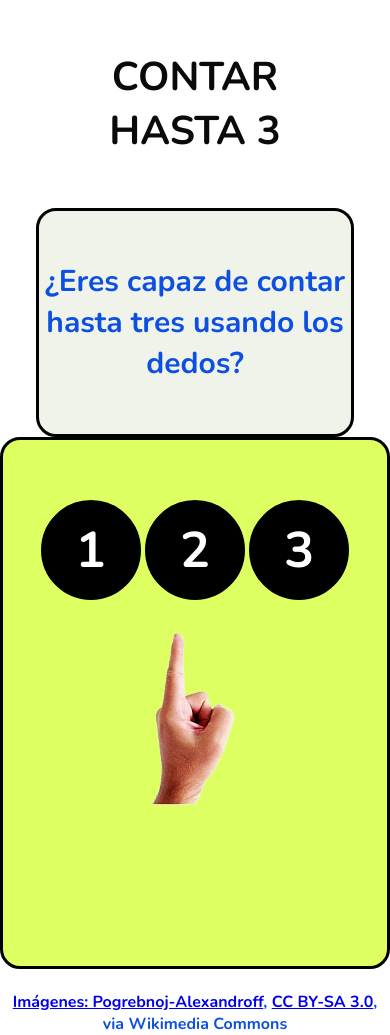
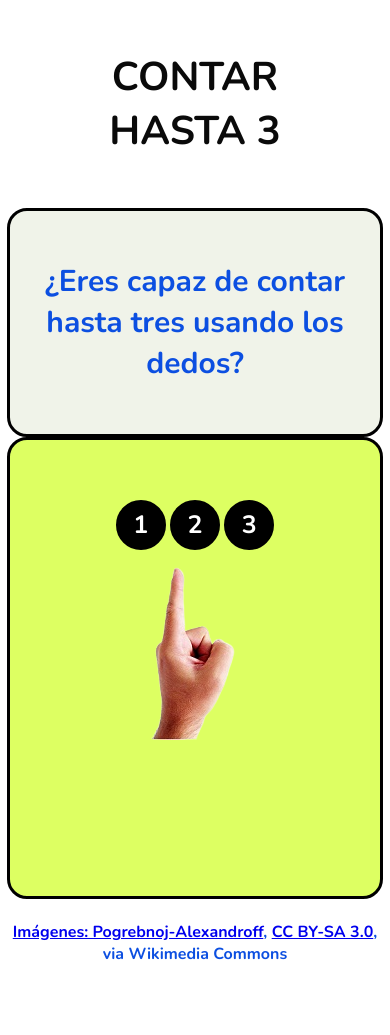
Before and after one commit to AxelCotonGutierrez/Contarhasta3dedos, a plain HTML site: page index.html in a window 390 px wide. After the commit the page ends 965 px from the top, so only its background shows below. Drawn offline with nearby package versions, Linux system fonts and the light colour scheme.

Commit message:
cambiando css móvl

```diff
--- a/contar123c.css
+++ b/contar123c.css
@@ -113,23 +113,17 @@ h1 {
 }
 
 /* Nuevo código para redimensionar imágenes en dispositivos móviles */
-.container {
-  display: flex;
-  flex-wrap: wrap;
-  justify-content: center;
-  align-items: center;
-}
-
-.container img {
-  margin: 5px;
-}
 
 @media (max-width: 768px) {
-  .container {
-    max-width: 100%; /* Ancho completo en dispositivos móviles */
+  .container,
+  .container2 {
+    max-width: 95%; /* Ancho completo en dispositivos móviles */
   }
 
-  container img {
-    width: calc(30% - 10px); /* Ajusta el valor según tus necesidades */
+  .guess-button {
+    width: 50px;
+    height: 50px;
+    font-size: 25px;
+    margin-bottom: 10px;
   }
 }
```
